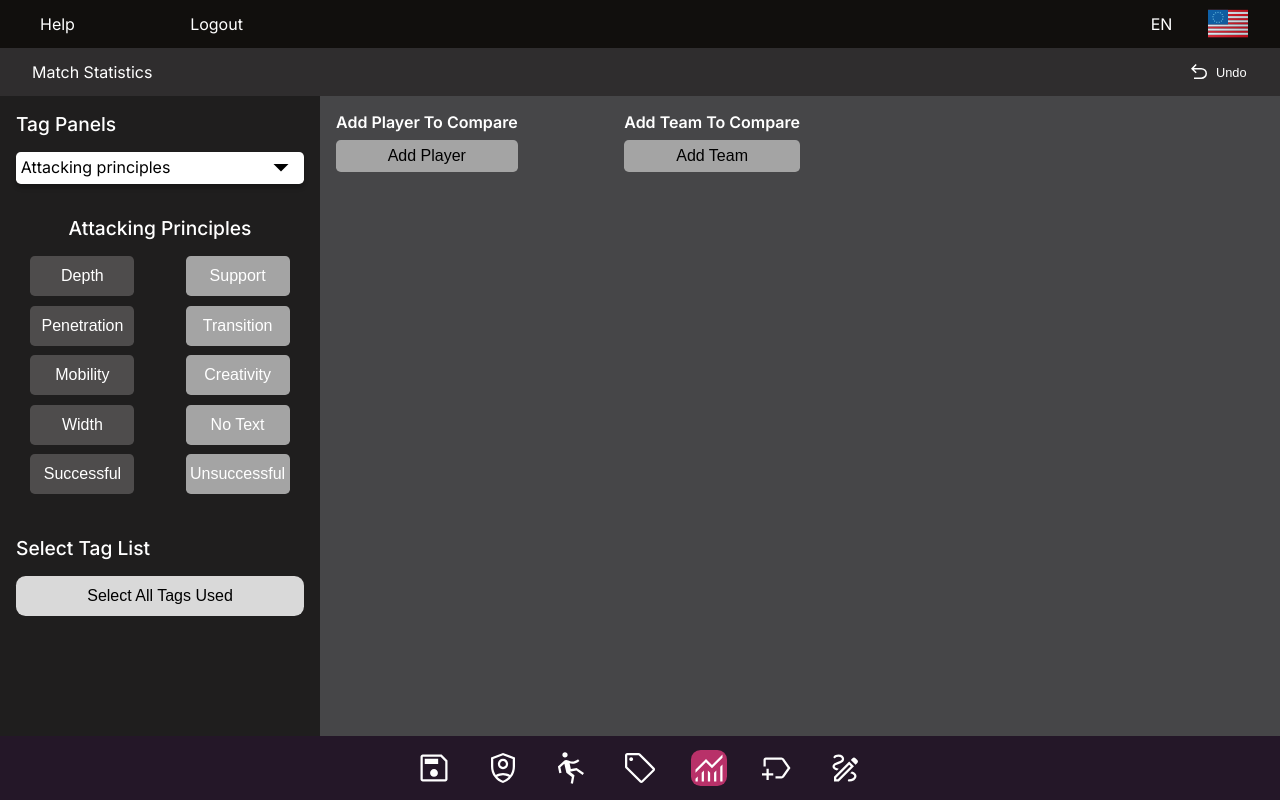
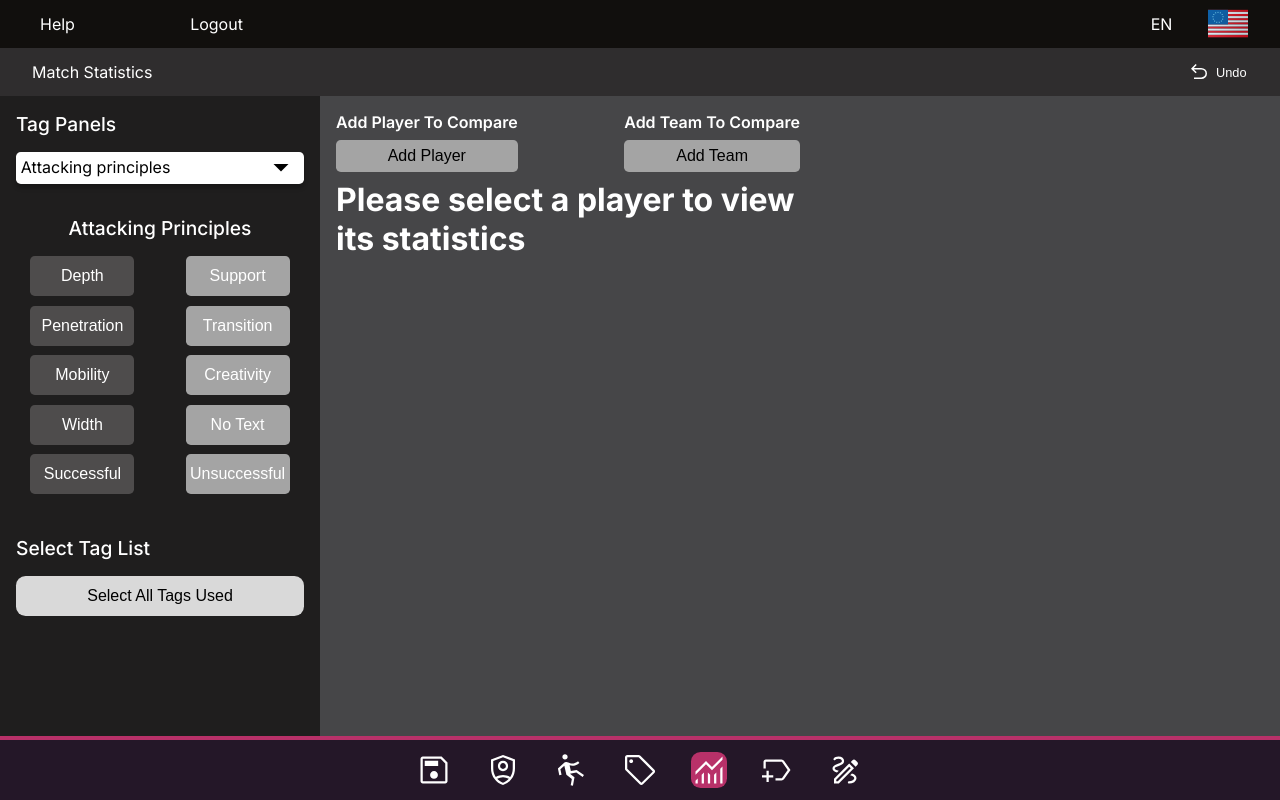
Before and after one commit to vborawake/Kayn, a website: page public/Statistics/statistics.html in a window 1280 px wide. Drawn offline with nearby package versions, Linux system fonts and the light colour scheme.

Commit message:
Fixed an issues

```diff
--- a/public/Dynamic Drawing/dynamic_drawing.css
+++ b/public/Dynamic Drawing/dynamic_drawing.css
@@ -331,7 +331,8 @@ input:focus {
 
 .container .bottom_buttons {
     height: 4rem;
-    background: #000000EB;
+    background: #241728;
+    border-top: 4px solid black;
 }
 
 .container .bottom_buttons .buttons_wrapper {
--- a/public/Media/media.style.css
+++ b/public/Media/media.style.css
@@ -492,7 +492,7 @@ input:focus {
     width: 18rem;
     box-shadow: 0px 4px 4px rgba(0, 0, 0, 0.25);
     border-radius: 4px;
-    background: #FFF;
+    background: #2F2D2E;
 }
 
 .container .workspace .files_section .file_manager .file_menu .menu_item:hover {
--- a/public/Players/players.css
+++ b/public/Players/players.css
@@ -400,6 +400,7 @@ input:focus {
 .container .bottom_buttons {
     height: 4rem;
     background: #241728;
+    border-top: 4px solid #B83169;
     margin: 1rem 0 0 0;
 }
 
--- a/public/Statistics/statistics.css
+++ b/public/Statistics/statistics.css
@@ -580,6 +580,7 @@ input:focus {
 .container .bottom_buttons {
     height: 4rem;
     background: #241728;
+    border-top: 4px solid #B83169;
 }
 
 .container .bottom_buttons .buttons_wrapper {
--- a/public/Statistics/statistics.js
+++ b/public/Statistics/statistics.js
@@ -19,6 +19,7 @@ const tagList = document.querySelector('.tags_list.flex_column.center.width_full
 const buttonsList = document.querySelector('.buttons.flex_row.space_between.center.width_full');
 const workingArea = document.querySelector('.working_area.width_full.flex_column.justify_flex_start');
 const selectionContent = document.querySelector('.selection_content.flex_column:nth-child(2)');
+const defaultContent = document.querySelector('.default_content.flex_row.space_between');
 let lineChart = document.getElementById('line_chart');
 let lineCtx = lineChart ? lineChart.getContext('2d') : undefined;
 
@@ -395,6 +396,12 @@ document.addEventListener('DOMContentLoaded', () => {
                 }
             });
         }
+        document.getElementById('initial').remove();
+    }
+
+    if (playersContainer.children.length === 0) {
+        const html = `<h1 id="initial">Please select a player to view its statistics</h1>`;
+        defaultContent.innerHTML += html;
     }
 });
 
--- a/public/Tagging/tagging.css
+++ b/public/Tagging/tagging.css
@@ -596,6 +596,7 @@ input:focus {
 .container .bottom_buttons {
     height: 4rem;
     background: #241728;
+    border-top: 4px solid #B83169;
 }
 
 .container .bottom_buttons .buttons_wrapper {
--- a/public/Tags/tags.css
+++ b/public/Tags/tags.css
@@ -598,6 +598,7 @@ input:focus {
 .container .bottom_buttons {
     height: 4rem;
     background: #241728;
+    border-top: 4px solid #B83169;
     margin: 1rem 0 0 0;
 }
 
--- a/public/Teams/teams.style.css
+++ b/public/Teams/teams.style.css
@@ -183,7 +183,7 @@ input:focus {
 .container .left_workspace {
     position: relative;
     min-width: 100%;
-    height: 84vh;
+    height: 82vh;
     transition: all 0.5s ease;
     color: #FFF;
 }
@@ -375,8 +375,9 @@ input:focus {
 }
 
 .container .bottom_buttons {
-    height: 3rem;
+    height: 4rem;
     background: #241728;
+    border-top: 4px solid #B83169;
     margin: 1rem 0 0 0;
 }
 
```
